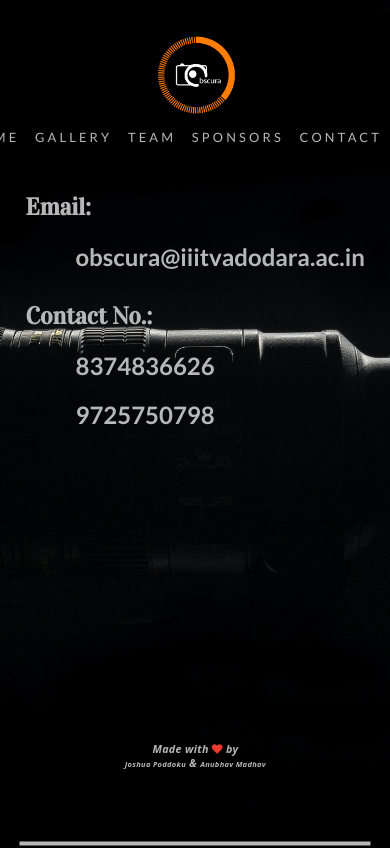
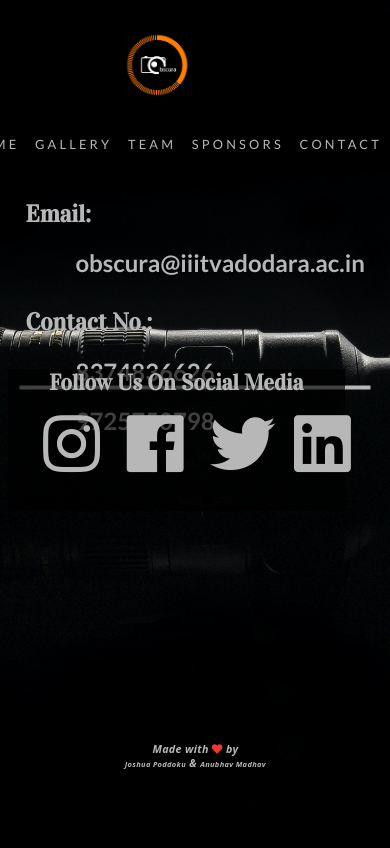
Before and after one commit to obscuraiiitv/obscuraiiitv.github.io, a plain HTML site: page contact.html in a window 390 px wide. Shown: the top 848 px of the page. Drawn offline with Linux system fonts and the light colour scheme.

Commit message:
header test 3

```diff
--- a/css/style.css
+++ b/css/style.css
@@ -314,15 +314,12 @@ h2 {
 /* For Contact Page */
 
 .vertical {
+    position: relative;
     border-left: 4px solid var(--white-cream);
     width: 1.5px;
-    height: 500px;
-    top: 28px;
-    bottom: 0;
-    left: 0;
-    right: 0;
-    margin: auto;
-
+    height:400px;
+    margin: 0 auto;
+    margin-top:-350px;
 }
 
 .email {
@@ -356,7 +353,7 @@ h2 {
     width: 30%;
     position: relative;
     left: 63%;
-    bottom: 265px;
+    bottom: 295px;
 }
 
 .smicons {
@@ -393,14 +390,14 @@ h2 {
         justify-content: space-between;
     }
     header .container img{
-            margin-top:-2vh;
-            margin-left:35vw;
-            width: 100px;
-            height: 100px;
+            margin-top:-5vh;
+            margin-left:28vw;
+            width: 20vw;
+            height: 20vw;
 
     }
     ul {
-        margin-top:120px;
+        margin-top:15vh;
         display: flex;
         list-style-type: none;
         margin-left:-95vw;
@@ -517,12 +514,12 @@ h2 {
     .vertical{
     transform: rotate(90deg);
     height: 90vw;
-    margin-top:210px;
+    margin-top:-30vh;
     }
     .social{
         width: 90%;
         left: 0%;
-        top: 65px;
+        margin-top: 12vh;
     }
     .social h1{
         text-align: center;
```
